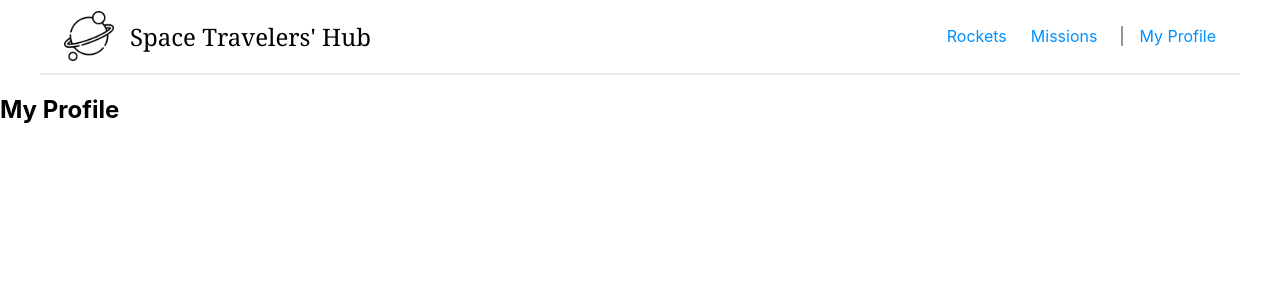
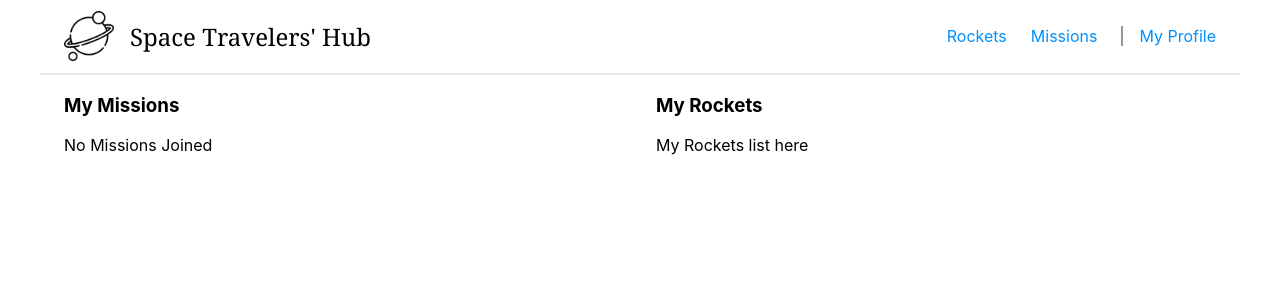
Before and after one commit to YoutLone/space-travellers-hub, a React (Create React App) app: page /my-profile in a window 1280 px wide. Shown: the top 300 px of the page. Built offline with nearby package versions, Linux system fonts and the light colour scheme.

Commit message:
add mission profile

```diff
--- /dev/null
+++ b/src/components/MissionProfile.jsx
@@ -0,0 +1,27 @@
+import React from 'react';
+import { useSelector } from 'react-redux';
+
+function MissionProfile() {
+  const missionList = useSelector((state) => state.missions.Missions);
+  const joinedMissions = missionList.filter((mission) => mission.joined);
+
+  return (
+    <>
+      {joinedMissions.length === 0 ? (
+        <p>No Missions Joined</p>
+      ) : (
+        <table className="mission-table">
+          <tbody>
+            {joinedMissions.map((mission) => (
+              <tr className="profile-rows" key={mission.mission_id}>
+                <td className="profile-columns">{mission.mission_name}</td>
+              </tr>
+            ))}
+          </tbody>
+        </table>
+      )}
+    </>
+  );
+}
+
+export default MissionProfile;
--- a/src/components/MyProfile.jsx
+++ b/src/components/MyProfile.jsx
@@ -1,7 +1,20 @@
+import RocketProfile from './RocketProfile';
+import MissionProfile from './MissionProfile';
+import '../styles/MyProfile.css';
+
 const MyProfile = () => (
-  <div>
-    <h2>My Profile</h2>
-  </div>
+  <section className="profile-container">
+    <div className="profile">
+      <div className="mission-profile">
+        <h3>My Missions</h3>
+        <MissionProfile />
+      </div>
+      <div className="rocket-profile">
+        <h3>My Rockets</h3>
+        <RocketProfile />
+      </div>
+    </div>
+  </section>
 );
 
 export default MyProfile;
--- /dev/null
+++ b/src/components/RocketProfile.jsx
@@ -0,0 +1,7 @@
+const RocketProfile = () => (
+  <div>
+    <p>My Rockets list here</p>
+  </div>
+);
+
+export default RocketProfile;
--- /dev/null
+++ b/src/styles/MyProfile.css
@@ -0,0 +1,28 @@
+.profile-container {
+  display: flex;
+  align-items: center;
+  justify-content: center;
+  width: 100%;
+}
+
+.profile {
+  width: 90%;
+  margin: 0 3rem;
+  padding: 0 1rem;
+  display: flex;
+  gap: 2rem;
+}
+
+.mission-profile {
+  width: 50%;
+}
+
+.mission-table {
+  width: 90%;
+  padding: 20px 20px;
+  border: 1px solid #000;
+}
+
+.rocket-profile {
+  width: 50%;
+}
```
